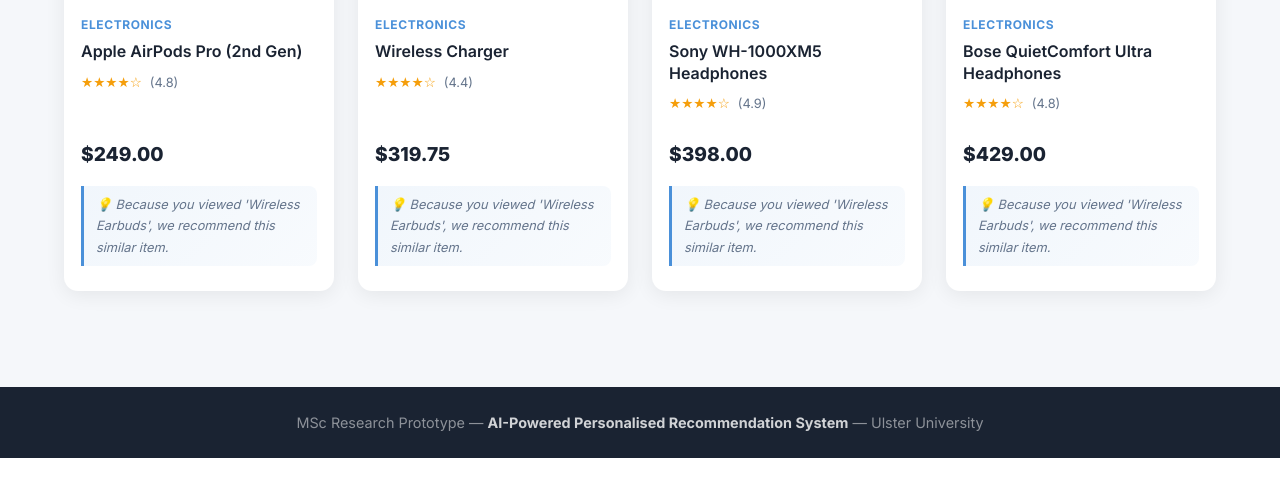
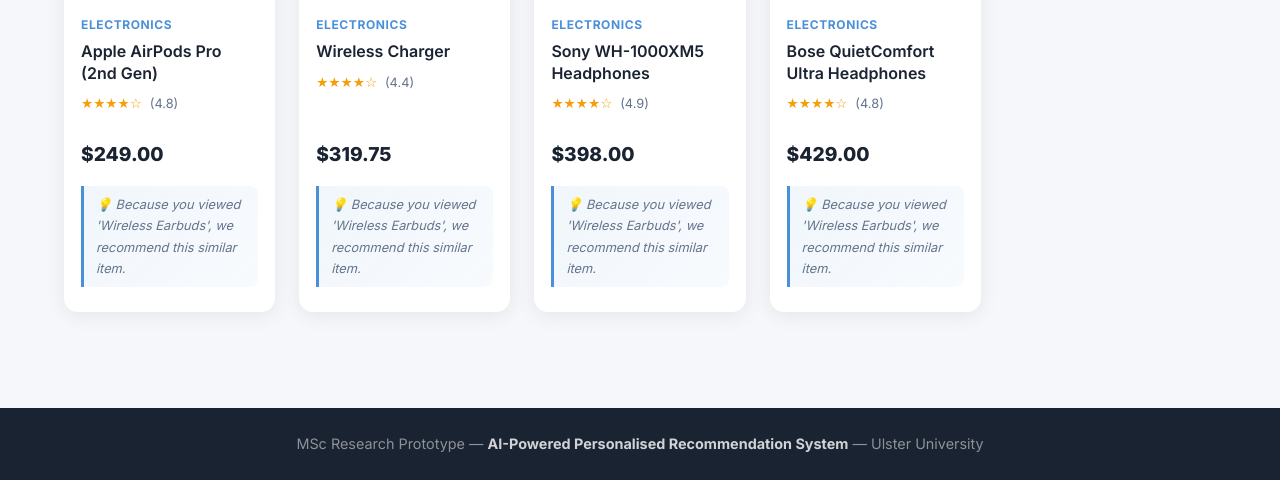
Before and after one commit to nilernishupc-hue/Shop-Mart, a Flask app: page /product/1 in a window 1280 px wide. Shown: the part 2586-3066 px from the top of the page. Before the commit the page ends 3044 px from the top, so only its background shows below. Run offline with Flask 3, Linux system fonts and the light colour scheme; data comes from the database, SQL or seed files in the repository; some libraries are stand-ins or nearby versions.

Commit message:
Set product grid to 6 items per row on desktop

```diff
--- a/static/css/styles.css
+++ b/static/css/styles.css
@@ -233,12 +233,14 @@
 /* ── Product Grid ──────────────────────────────────────────── */
 .product-grid {
   display: grid;
-  grid-template-columns: repeat(4, 1fr);
+  grid-template-columns: repeat(6, 1fr);
   gap: var(--sp3);
 }
-@media (max-width:1100px) { .product-grid { grid-template-columns: repeat(3,1fr); } }
-@media (max-width:760px)  { .product-grid { grid-template-columns: repeat(2,1fr); } }
-@media (max-width:480px)  { .product-grid { grid-template-columns: 1fr; } }
+@media (max-width:1400px) { .product-grid { grid-template-columns: repeat(5,1fr); } }
+@media (max-width:1100px) { .product-grid { grid-template-columns: repeat(4,1fr); } }
+@media (max-width:800px)  { .product-grid { grid-template-columns: repeat(3,1fr); } }
+@media (max-width:560px)  { .product-grid { grid-template-columns: repeat(2,1fr); } }
+@media (max-width:380px)  { .product-grid { grid-template-columns: 1fr; } }
 
 /* ── Product Card ──────────────────────────────────────────── */
 .card {
```
